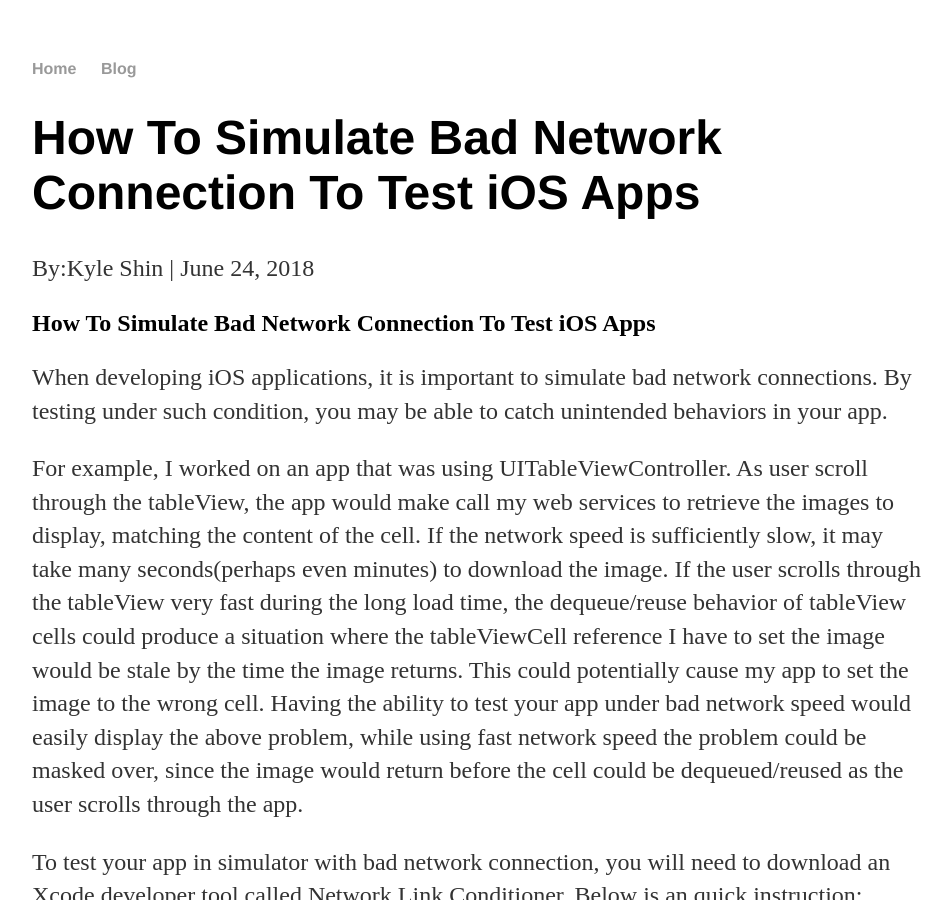
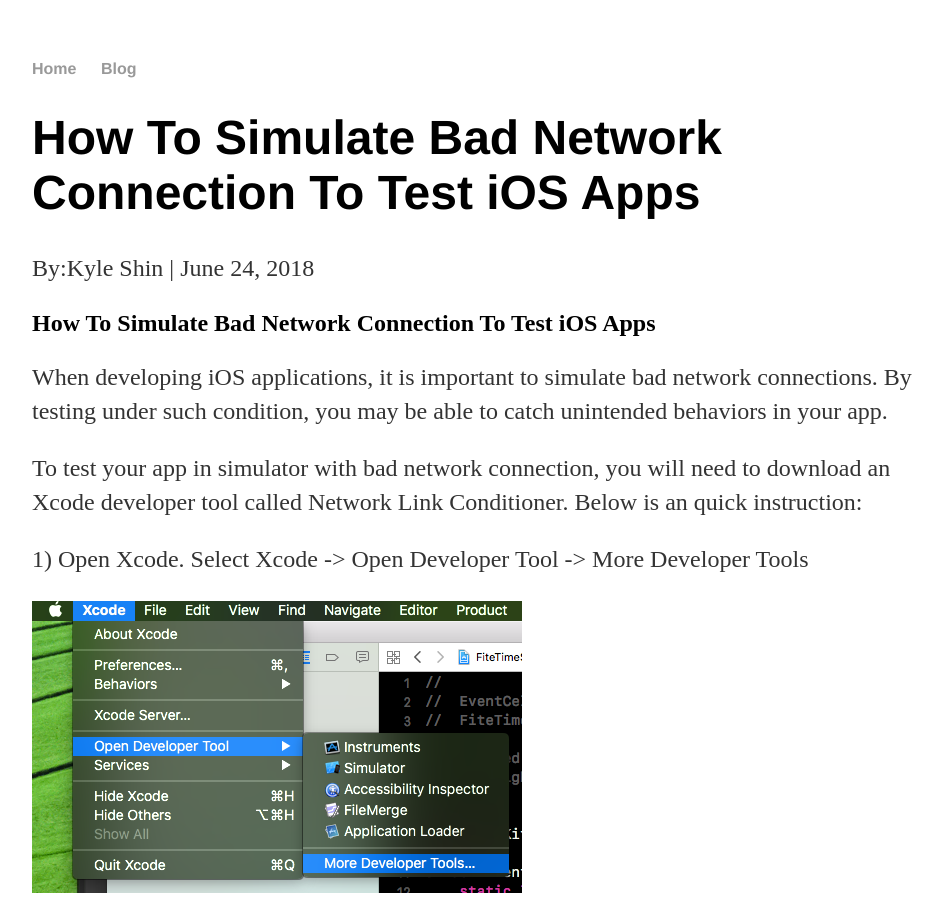
Before and after one commit to kyleshin/kyleshin.github.io, a Jekyll site: the page built from _posts/2018-06-24-iOS-simulate-bad-network-connection.md, in a window 1280 px wide and 900 px high. Shown: the whole window, without its empty margins (160-1112 px from the left). Built offline with Jekyll 4.4.1, drawn with Linux system fonts in a browser that asks for light colours; comment, search, counter and statistics services are not loaded.

```diff
--- a/_posts/2018-06-24-iOS-simulate-bad-network-connection.md
+++ b/_posts/2018-06-24-iOS-simulate-bad-network-connection.md
@@ -10,10 +10,6 @@
 When developing iOS applications, it is important to simulate bad network connections.
 By testing under such condition, you may be able to catch unintended behaviors
 in your app.
-
-For example, I worked on an app that was using UITableViewController. As user scroll through the tableView, the app would make call my web services to retrieve the images to display, matching the content of the cell. If the network speed is sufficiently slow, it may take many seconds(perhaps even minutes) to download the image. If the user scrolls through the tableView very fast during the long load time, the dequeue/reuse behavior of tableView cells could produce a situation where the tableViewCell reference I have to set the image would be stale by the time the image returns. This could potentially cause my app to set the image to the wrong cell. Having the ability to test your app under bad network speed would easily display the above problem, while using fast network speed the problem could be masked over, since the image would return before the cell could be dequeued/reused as the user scrolls through the app.
-
-
 
 
 To test your app in simulator with bad network connection, you will need to download an Xcode developer tool called Network Link Conditioner. Below is an quick instruction:
```
Also changed, not shown: _posts/2018-07-25-aws-cognito-user-pool-ios.md (added, +12 -0 lines).
